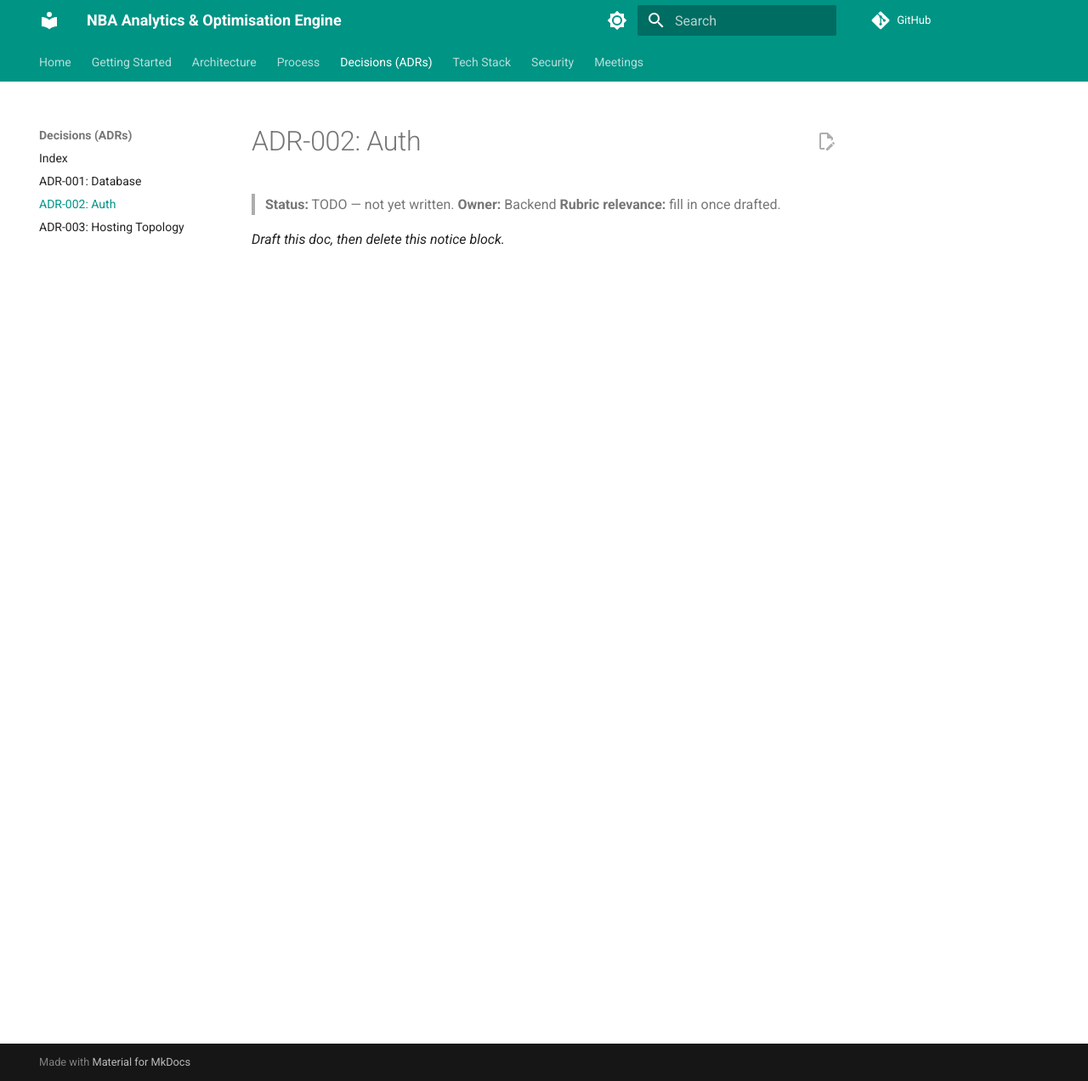
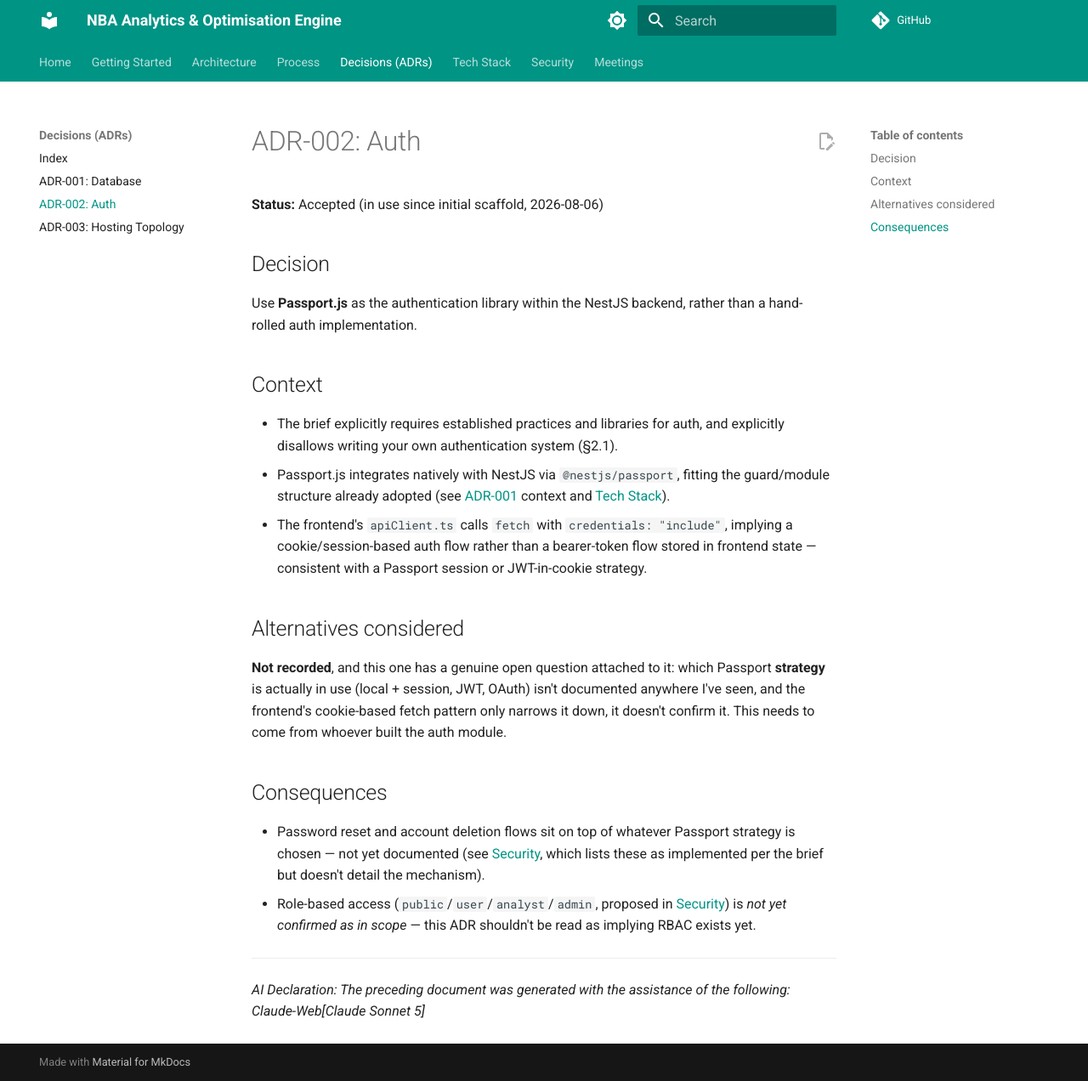
Before and after one commit to Sports-Analytics-Innovation-Platform/Innovation-Documentation-Website, an MkDocs documentation site: the page built from docs/decisions/adr-002-auth.md, in a window 1280 px wide and 1272 px high. Shown: the whole window at 85% size. Built offline with MkDocs 1.6.1 and Material for MkDocs 9.7.7, drawn with Linux system fonts in a browser that asks for light colours; comment, search, counter and statistics services are not loaded.

Commit message:
docs: add ADR-002 (auth)
Records the Passport.js decision. Flags the specific Passport
strategy in use (session/JWT/OAuth) as unconfirmed, and notes
RBAC is proposed, not verified in scope.

Assisted-by: Claude-Web[Claude Sonnet 5]

```diff
--- a/docs/decisions/adr-002-auth.md
+++ b/docs/decisions/adr-002-auth.md
@@ -1,7 +1,26 @@
 # ADR-002: Auth
 
-> **Status:** TODO — not yet written.
-> **Owner:** Backend
-> **Rubric relevance:** fill in once drafted.
+**Status:** Accepted (in use since initial scaffold, 2026-08-06)
 
-_Draft this doc, then delete this notice block._
+## Decision
+
+Use **Passport.js** as the authentication library within the NestJS backend, rather than a hand-rolled auth implementation.
+
+## Context
+
+- The brief explicitly requires established practices and libraries for auth, and explicitly disallows writing your own authentication system (§2.1).
+- Passport.js integrates natively with NestJS via `@nestjs/passport`, fitting the guard/module structure already adopted (see [ADR-001](adr-001-database.md) context and [Tech Stack](../tech-stack.md)).
+- The frontend's `apiClient.ts` calls `fetch` with `credentials: "include"`, implying a cookie/session-based auth flow rather than a bearer-token flow stored in frontend state — consistent with a Passport session or JWT-in-cookie strategy.
+
+## Alternatives considered
+
+**Not recorded**, and this one has a genuine open question attached to it: which Passport **strategy** is actually in use (local + session, JWT, OAuth) isn't documented anywhere I've seen, and the frontend's cookie-based fetch pattern only narrows it down, it doesn't confirm it. This needs to come from whoever built the auth module.
+
+## Consequences
+
+- Password reset and account deletion flows sit on top of whatever Passport strategy is chosen — not yet documented (see [Security](../security.md), which lists these as implemented per the brief but doesn't detail the mechanism).
+- Role-based access (`public`/`user`/`analyst`/`admin`, proposed in [Security](../security.md)) is *not yet confirmed as in scope* — this ADR shouldn't be read as implying RBAC exists yet.
+
+---
+
+*AI Declaration: The preceding document was generated with the assistance of the following: Claude-Web[Claude Sonnet 5]*
```
